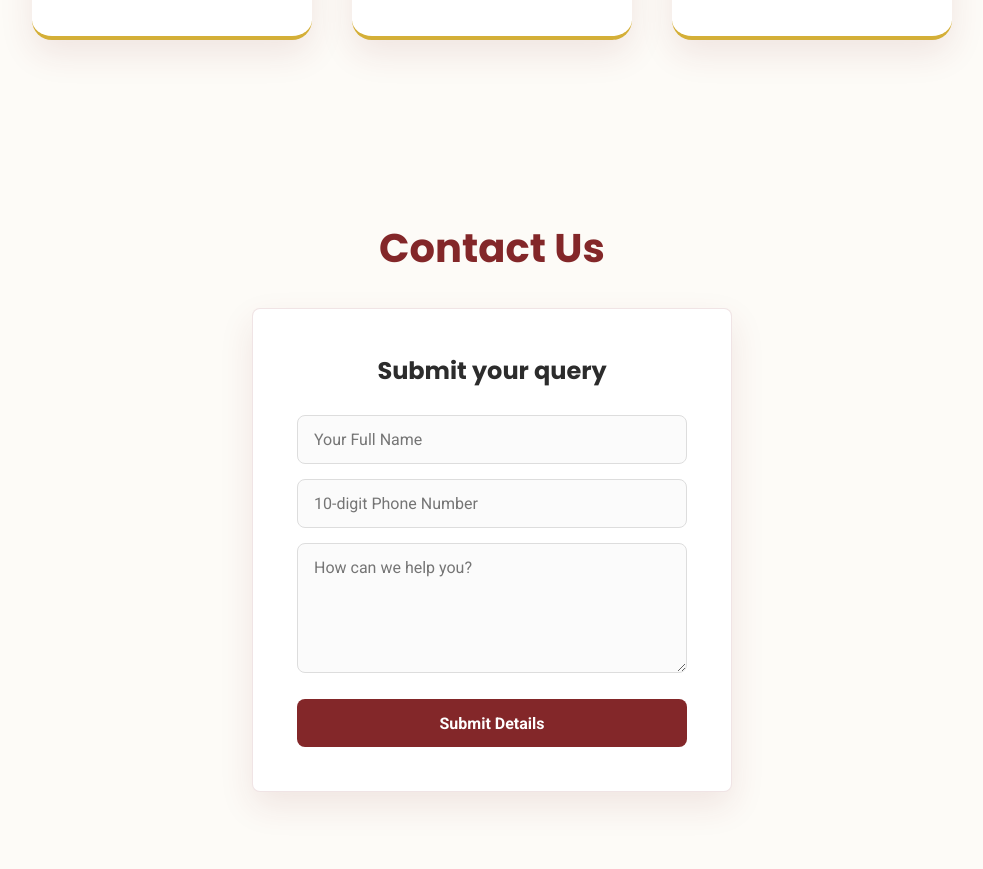
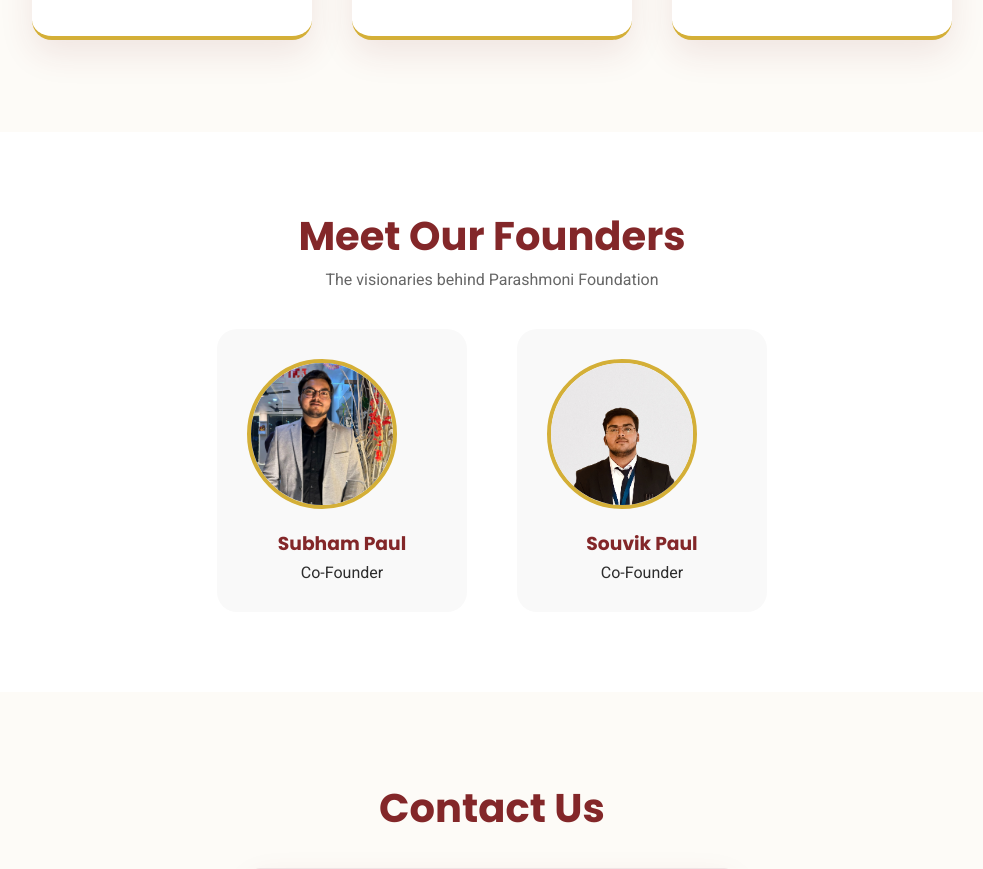
Before and after one commit to spaul959/Parashmoni_web, a React (Vite) app: page / in a window 1280 px wide. Shown: the part 2520-3389 px from the top of the page, without its empty margins (148-1131 px from the left). Built offline with nearby package versions, Linux system fonts and the light colour scheme.

Commit message:
Update App.jsx

```diff
--- a/src/App.jsx
+++ b/src/App.jsx
@@ -4,9 +4,9 @@
 import DoctorSection from './components/DoctorSection';
 import PatientReviews from './components/PatientReviews';
 import PeopleServed from './components/PeopleServed';
+import FoundersSection from './components/FoundersSection'; // 1. Import it here
 import ContactForm from './components/ContactForm';
 import Footer from './components/Footer';
-
 
 export default function App() {
   return (
@@ -15,8 +15,10 @@
       <Hero />
       <DoctorSection />
       <PatientReviews />
+      <PeopleServed />
 
-      <PeopleServed />  {/* <-- 2. Place it right before the ContactForm! */}
+      {/* 2. Place the component tag here */}
+      <FoundersSection />
 
       <ContactForm />
       <Footer />
```
